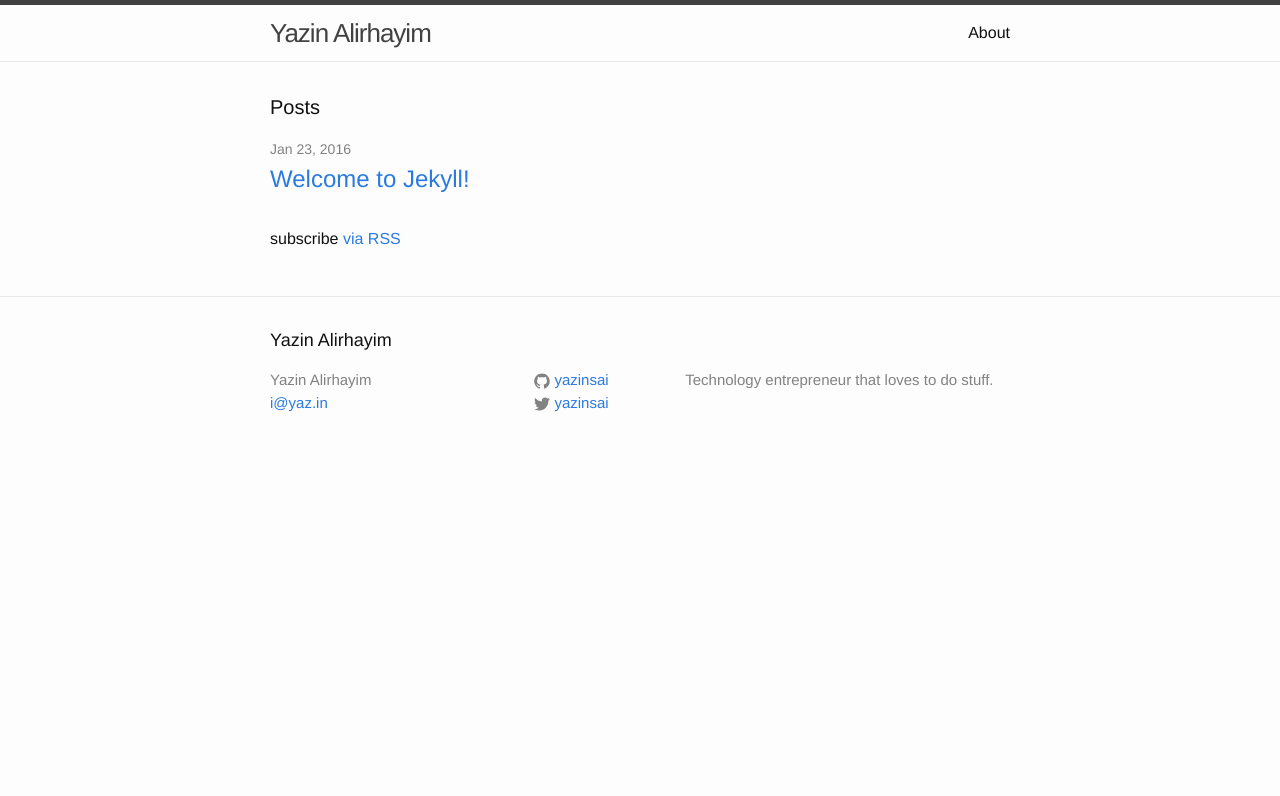
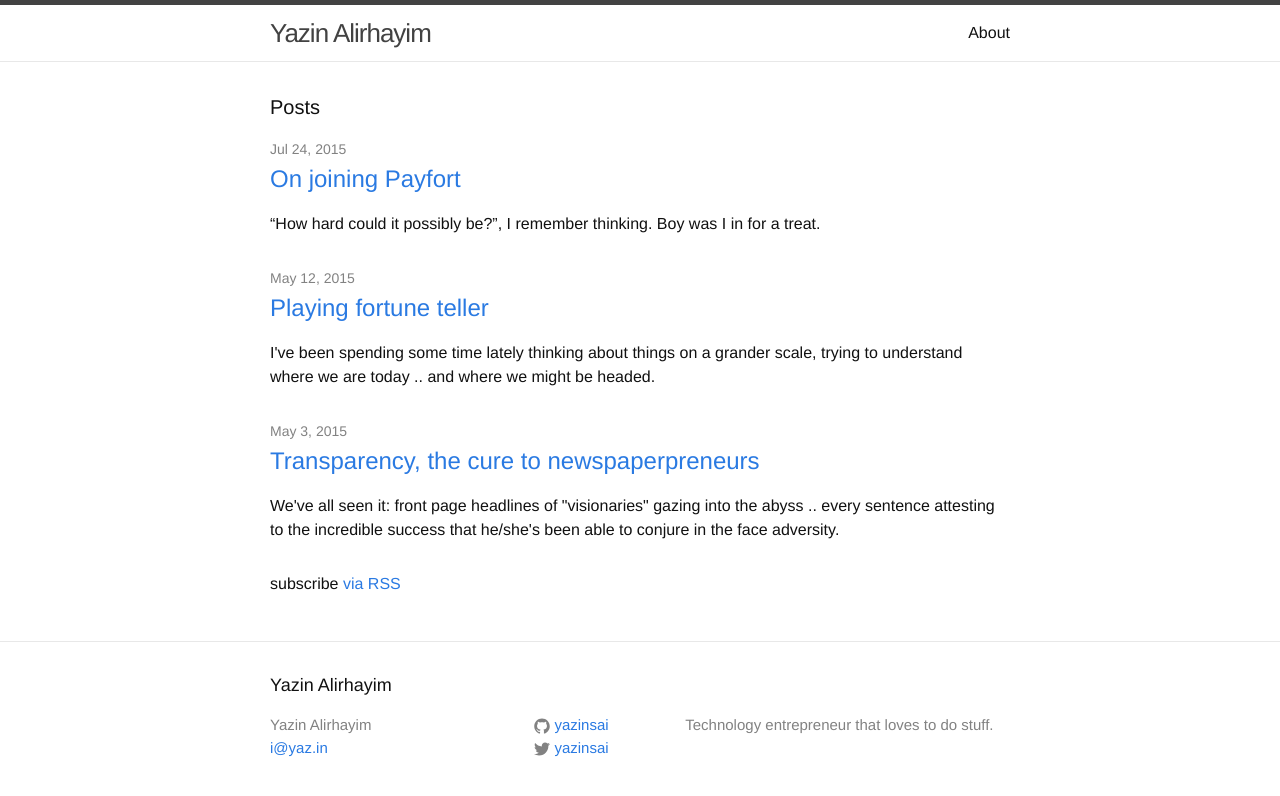
Before and after one commit to yazinsai/yazinsai.github.com, a Jekyll site: the page built from index.html, in a window 1280 px wide. Shown: the top 796 px of the page. Built offline with Jekyll 4.4.1, drawn with Linux system fonts in a browser that asks for light colours; some of the changed lines change nothing that is shown.

Commit message:
Migrated old posts

```diff
--- a/_config.yml
+++ b/_config.yml
@@ -11,9 +11,10 @@
 description: > # this means to ignore newlines until "baseurl:"
   Technology entrepreneur that loves to do stuff.
 baseurl: "" # the subpath of your site, e.g. /blog
-url: "http://yaz.in/" # the base hostname & protocol for your site
+url: "http://yaz.in" # the base hostname & protocol for your site
 twitter_username: yazinsai
 github_username:  yazinsai
+permalink: /:categories/:title/
 
 # Build settings
 markdown: kramdown
--- /dev/null
+++ b/_posts/2015-05-02-transparency-the-cure-to-newspaperpreneurs.md
@@ -0,0 +1,45 @@
+---
+layout: post
+title:  "Transparency, the cure to newspaperpreneurs"
+date:   2015-05-03 09:23:50 +0400
+categories:
+excerpt: |
+  We've all seen it: front page headlines of "visionaries" gazing into the abyss .. every sentence attesting to the incredible success that he/she's been able to conjure in the face adversity.
+---
+<!-- This post has been migrated from the previous version of this site; maintain permalink as is -->
+
+We've all seen it: front page headlines of "visionaries" gazing into the abyss .. every sentence attesting to the incredible success that he/she's been able to conjure in the face adversity.
+
+There's just one thing missing: numbers.
+
+I don't know how you could possibly describe someone as successful without knowing what their financial status is like.. and this is especially true of entrepreneurs.
+
+The media has a strong role to play in terms of getting the facts straight .. and I'm continually surprised at how, over and over again, we fall for this trap. I know of at least 3 entrepreneurs who's businesses are failing miserably (2 of whom haven't made a single $) and yet have been featured on newspapers across the region.
+
+I call these guys _newspaperpreneurs_. Entrepreneurs in the eyes of the public, but hobbyists in real life (it's easy to mix up a business and a hobby -- Justin Wilcox does [an excellent job of explaining the difference](https://www.youtube.com/watch?v=g83DACZIebQ)).
+
+## The solution is simple
+
+Transparency.
+
+For far too long, we've hidden behind the obscurity of the unknown (or worse, false perceptions). Nothing quite cuts through that like a nice strong dose of good ole fashioned transparency.
+
+What should you be transparent about? Well, everything that matters.
+
+Imagine if all companies out there published:
+- Revenue figures
+- User registrations, engagement and churn rates
+- Burn rates and net profit
+
+What's the worst that could happen?
+
+In fact, having done this before, I know that you'll quickly start to realize some benefits .. especially in the early stages of a companies lifetime:
+
+## Benefits of transparency
+
+- Added **accountability** and incentive to perform (the added peer pressure, knowing that everyone in the world will know if you screw up, is a great motivator to get off your butt and get stuff done).
+- **Focus** on what matters. Choosing the metrics carefully means that you're always going to have them in front of you -- setup as a public dashboard. The exercise of sharing this information with the public ensures that you'll have to find a way to get real time visibility to the metrics that matter -- something alot of companies don't have today.
+
+## My commitment to transparency
+
+Going forward, I pledge to transparency in the ventures I'm involved in today .. and ventures I engage in down the line. This follows in the footsteps of startups like [Moz](http://moz.com/about/tagfee), [Buffer](http://buffer.com) and many others.
--- /dev/null
+++ b/_posts/2015-05-12-playing-fortune-teller.md
@@ -0,0 +1,136 @@
+---
+layout: post
+title:  "Playing fortune teller"
+date:   2015-05-12 09:23:50 +0400
+categories:
+excerpt: |
+  I've been spending some time lately thinking about things on a grander scale, trying to understand where we are today .. and where we might be headed.
+---
+<!-- This post has been migrated from the previous version of this site; maintain permalink as is -->
+I've been spending some time lately thinking about things on a grander scale, trying to understand where we are today .. and where we might be headed. This is nothing new .. I often take whimsical thought-trips, stepping away from the laptop, lying down on my back and just staring at the (bland, nondescript) ceiling.
+
+![]({{site.baseurl}}/assets/playing-fortune-teller-crystal-ball.png)
+
+This time, though, I've decided to write my notes down after this exercise and hit the green Publish button.
+
+Here goes nothing.
+
+## If I were to start a business today, what would it be?
+
+Here's the approach I'm taking.. I've listed down problems, the technologies that are really taking off (globally) and the industry trends that will likely continue in the near future.
+
+Why this approach?
+
+Well, startups solve **problems** .. and that's where all good businesses need to start (from the customer). So, problems. Note that these differ alot based on the region, so I've listed those that affect Middle Eastern countries. Africa will have radically different problems (e.g. issues of infrastructure, access to clean water, etc.) and we all know what [first world problems](http://first-world-problems.com/) are like.
+
+**Technology** is an enabler .. or an accelerant. It allows us to connect things that look completely different in order to maximize the chances of success (more on this juiciness down below).
+
+Lastly, **trends**. These are phenomenons that have stood true for years. By periodically inspecting trends, we start to notice things that people in the field might miss out. Opportunities to fundamentally change how things are done today, because the trend has tipped over into new territory .. so that something that was previously off limits is now actually conceivable. Again, this is me playing abstract nun .. so it can be hard to fathom in concept. Fear not grasshopper, for I'll step down from my pedestal and talk about specific examples in just a bit.
+
+Another way to picture this is on a timescale:
+
+![]({{site.baseurl}}/assets/playing-fortune-teller-timescale.png)
+
+*Let's pretend for a second that you can read my horrible ~~hand~~ mouse-writing above.*
+
+- Past = problems
+- Present = technology
+- Future = trends
+
+Looking at any one of these 3 concepts without considering the others will show you only a piece of the picture. It's by combining these 3 together that you really get all deep in it.
+
+## Problems:
+
+*   Logistics (getting things from A -> B)
+
+*   Adjacent: moving people around (getting someone from A -> B)
+
+*   Payments (moving money around; e.g. from buyer -> seller)
+
+*   Remittances (sending money back home without going bankrupt)
+
+## Technologies:
+
+*   Virtual Reality
+*   Solar
+*   Artificial Intelligence
+*   Bitcoin
+*   Drones
+*   3D printing
+*   Self-driving Vehicles
+
+## Trends:
+
+*   Battery density -- at 200 Wh/kg today ([growing at 8%/year](http://qr.ae/0j2jp) -- plateaus at 800 Wh/kg, in ~18 years) [2014 Energy Storage Symposium - Tesla CTO, JB Straubel, Keynote]
+*   Transistor density / processor speed colloquially ([2X every 2 years](https://en.wikipedia.org/wiki/Moore%27s_law), plateaus when transistor size approaches atom size in ~20 years) [Moore's Law]
+
+## Combo time
+
+Now the fun part .. starting with problems, we'll add the Technology and Trends and stir vigorously (Warning: Never start with the technology just for the heck of it .. unless [it's a hobby](https://youtu.be/g83DACZIebQ?t=23s), in which case it's perfectly cool).
+
+### #1 - Logistics
+
+**Problemo:**
+
+Ah yes, the eternal problem. It's almost incredible how we still can't get a measly package from A -> B without it getting stuck somewhere, lost, confiscated or otherwise annihilated before it finally gets to us .. 35 years late. For the most part, we're still using the same transportation mediums that've existed for the past few decades with very-little to no change. We still use freight ships for large container shipments, and aircrafts for smaller quicker deliveries.
+
+You can already notice that to tackle a problem this huge, you'd have to break it up (both geographically, and by payload size):
+
+![]({{site.baseurl}}/assets/playing-fortune-teller-world.png)
+
+**What Technology & Trends bode for Logistics (according to my crystal ball)**
+
+<u>Drones.</u> The most relevant technology here would have to be, without a doubt, drones. Amazon has already [opened our eyes](http://www.amazon.com/b?node=8037720011) to the possibility of using drones for making hyper-local deliveries (whatever radius it can travel to and back on a single charge).
+
+_Today_: The [best commercial drone](http://rc-drones-review.toptenreviews.com/phantom-2-vision-review.html) we know of (not considering military UAVs) has a 25 minute flight time, with a top speed of 33.5 mph and a payload of 300 grams.
+
+Factor in the trends and things get really interesting. Battery density is increasing by ~8% every year, and that's going to mean drones are going to be able to carry a greater payload for longer (thereby covering an even bigger distance). Factor in Moore's law and things get really spicy -- the weight of the electronic brains plummet, which means even greater payload action. The great part is that you don't really have to worry too much about signal distance, since [autonomous drones](http://airware.com/) are already within means.
+
+And don't forget Solar. I believe we'll be seeing longer-range autonomous drones with solar panels covering ranges in the hundreds of kilometers in the not-so-distant future.
+
+You may see now that it doesn't take a whole lot of imagination to expect a real change in how hyper-local, low payload deliveries happen over the next 5 years (for context, consider that [86% of products sold on Amazon](http://g-ecx.images-amazon.com/images/G/01/rowland/AmazonPetitionforExemption_July92014.pdf) are < 2.3 kg in weight).
+
+_Applications here in the Middle East context_: Food deliveries baby! I can't think of a better place to test out a solution like this .. since places like Dubai or Bahrain are really dense and already have a huge reliance on home delivery (apparently, you can't get Starbucks to deliver to you anywhere else yet).
+
+Of course, the big question here is around legislation. Is flying a drone for commercial purposes even legal? The UAE has already [issued a law on Drones](http://www.dcaa.gov.ae/Files/UAV%20Safety%20Rules%20Flier2%20with%20arabic.pdf) that requires explicit permission for the usage of drones for commercial purposes. Sounds fair.
+
+<u>3D Printing.</u> Yeah, this is something to consider as well. While not as obvious as drones, there is a potential for 3D Printing to change the need to ship products in the first place. We're already seeing people build prototypes using 3D printing (just download any sketch you like, and voila .. you've got it). Much the same way music was transformed from a physical products like CDs to a virtual file .. we will get to the point where you just pick which items you want and [simply print them](http://www.stratasys.com/industries/automotive).
+
+## #2 - Payments
+
+**el Problema:**
+
+Here we go. This is one that I've already started pursuing with [White](https://whitepayments.com/), but there's still plenty to be done. The fundamental problem with payments is that moving them around costs _way too much_! It's insane, especially considering that in most cases no physical money is being moved around.
+
+If you buy a widget from a store and pay by credit card, the store owner loses ~3% of the transaction amount. Seriously. The same happens if you buy online (though that % usually increases -- e.g. Paypal charges UAE startups 5%). This is only possible because Visa and MasterCard have created the mother of all walled gardens, governed almost entirely by suit-wearing people that take themselves way too seriously. They are charge, and they pass no opportunity to remind you of it -- passing decrees when they see fit (something they do quite liberally, considering how insanely hard it is to accept credit cards as a merchant).
+
+The next payment method that comes by is _NOT_ going to be a credit card -- that much is clear.
+
+Why does it cost so much to process payments today? Here are the biggest two reasons:
+
+*   Credit-based transactions. Yes, when you use your credit card, you're being loaned that amount by your bank. Banks don't lend money for free. This also helps us understand why the fee is a percentage of the transaction, and not a fixed amount (there's greater risk with larger amounts).
+*   Chargeback protection. Card networks provide their customers chargeback protection (e.g. if the customer was charged fraudulently and demands a refund, they get their money back). Where does this money come from? You guessed it .. the merchant. The card networks charge a fee for mediation and issue resolution.
+
+**What Technology & Trends bode for Payments**
+
+<u>Bitcoin:</u> Obvious, ain't it. There's been alot of talk about bitcoin as an alternative to payments traditionally made using credit cards, debit cards and cash. There's a fundamental issue with Bitcoin, and that is exchanges. It's still pretty damn hard to convert currency to BTC, and back to currency. While there are plenty of exchanges in places like the US and Europe, we're still behind in the Middle East .. and that's the Achille's heel of the bitcoin system.
+
+![]({{site.baseurl}}/assets/playing-fortune-teller-btc.png)
+
+Once free exchanges are setup, it's not a stretch to realize that Bitcoin will EXPLODE. And it's only a matter of time. I would argue that the true power of bitcoin is most felt when, ironically, it happens in the background .. when you don't even know that it's there.
+
+Imagine a fictional remittance service called TrustMeWithYourMonies.com where the user deposits funds in AED and it pops up the other side in Indian Rupees, or whatever other currency .. with the Bitcoin action happening in the background, converting AED -> BTC, and BTC -> INR in an instant.
+
+![]({{site.baseurl}}/assets/playing-fortune-teller-btc-background.png)
+
+(This, of course, is only possible if exchanges exist in both the UAE and India. Luckily, we're _already_ seeing a bunch of these bad boys come up with [Yellow](http://yellowpay.co/) and [BitOasis](http://bitoasis.net/) alive and kickin' in the UAE.) At the end of the day, very few people care about Bitcoin for Bitcoin's sake. It's all about what _problems you can fix_ with Bitcoin. That's where it's at.
+
+## One last question
+
+You might wonder .. If these ideas are so great, why don't I work on them?
+
+The answer is: I will. I'm already working on Payments, with [White](https://whitepayments.com) -- but if no one steps up to address the former, then I'll find a way to do that too.
+
+---
+
+Please let me know what you think in the comments below. Come to think of it, I'd _love_ to hear your predictions for the near future!
--- /dev/null
+++ b/_posts/2015-07-24-on-joining-payfort.md
@@ -0,0 +1,49 @@
+---
+layout: post
+title:  "On joining Payfort"
+date:   2015-07-24 09:23:50 +0400
+categories:
+excerpt: |
+  “How hard could it possibly be?”, I remember thinking. Boy was I in for a treat.
+---
+<!-- This post has been migrated from the previous version of this site; maintain permalink as is -->
+
+_Originally posted on [http://www.payfort.com/blog/payfort-acquires-white-payments/](http://www.payfort.com/blog/payfort-acquires-white-payments/)_
+
+“How hard could it possibly be?”, I remember thinking. Boy was I in for a treat.
+
+It was April 2014, and I’d just got back from a month-long biking trip to Iceland — a 1,300km journey around Iceland’s Route 1, the road that circles the entire island.
+
+I was dabbling with new ideas for a startup, and found myself intent on solving the broken public transport system in my native Bahrain. So I built out this super-simple landing page and just needed to setup payments so I could test it out in the wild (with real paying customers). I’d set aside a few hours for the payment integration, but quickly found out that I’d need more than that. A lot more. My initial googling efforts revealed that I needed a trade license, a $30,000 security deposit about a month to get setup with the bank. This was a joke. I knew that the process takes about an hour in the US, and it’s also completely free.
+
+So I wondered: “How hard could it possibly be to build a payment solution?”
+
+## Starting White
+
+And that’s how White started. It’s worth noting that I knew absolutely nothing about the Payments Industry, so that’s where I started. I read blogs, watched videos, asked questions on Quora and talked to people in the field. Within 2 days I had a fairly good sense of what the industry was like .. and within a few weeks, understood enough about the larger peripheral banking industry (fractional reserve banking, money, foreign markets, etc.) to understand not just how things worked, but why.
+
+The next step was to setup an agreement with acquiring banks, special banks licensed to process credit cards. I would need to connect to these banks, and then expose the credit card processing facility over a slick API. Easy.
+
+Except it wasn’t. We spent months on end talking to compliance, risk, business and all sorts of other departments I didn’t even know existed. Long story short, we spent the next 9 months (from May ‘14 – Feb ‘15) following up with a bank .. before we finally went live with the largest acquiring bank in the UAE, in early February of this year.
+
+Little did we know, we’d get shut down by that same bank just 40 days later.
+
+## Going Live (finally)
+
+That first month we were live was super-exciting. We put 9 merchants live, processing 6 figures in just under 30 days. What was more exciting was the fact that we had almost a backlog of several hundred more merchants (which we had built up over the 9 month waiting period).
+
+Then, lights out. The bank shut us down without even a heads up (we found out when we started noticing tens of errors show up in our Slack channel). Apparently, they had concerns .. many pertaining to our fast-growth (we were on track to hit 7-figures within just a few months of going live).
+
+It was painful to realize, after 10 months of pursuing the deal, that the bank we’d signed with was no longer interested in processing for us. We resumed talking to other acquiring banks in the UAE (there were just 3 in total at the time), but it was clear that it would take another few months before we would be live again. So we were back to pushing paper and following up with banks..
+
+We took this opportunity to reassess our position. We love technology, and we love solving real problems for our customers. But God do we hate bureaucracy, and just the thought of having to go through the entire process of talking to banks again had me contemplating shooting myself. No wonder people flocked to White — everyone hated dealing with the banks just as much as we did.
+
+## Payfort
+
+We’d always had an open door to Payfort, having met in several events prior (including Arabnet and Mix ‘n Mentor). We sat down at the meeting table, through a mutual acquaintance, and discussed the possibility of a partnership. Through these discussions, it became more and more apparent that the two businesses were complementary.
+
+Payfort was absolutely stellar at attracting the larger merchants like governments and airlines. White was kick-ass at attracting smaller merchants that just wanted to go online quickly. This lead to what would eventually become the acquisition. We’d be able to leverage the existing agreements that Payfort has with different acquiring banks across the region, and that was a big deal for us. It also presents a huge opportunity for unprecedented growth — suddenly, the biggest hurdle we faced would be lifted.
+
+We’ve already started working on a new Payfort offering specifically targeted at small and medium sized businesses. It should be ready for show time in a matter of weeks. Then it’s game on.
+
+![]({{site.baseurl}}/assets/on-joining-payfort-pavel-and-yazin.jpg)
--- a/_posts/2016-01-23-welcome-to-jekyll.markdown
+++ /dev/null
@@ -1,25 +0,0 @@
----
-layout: post
-title:  "Welcome to Jekyll!"
-date:   2016-01-23 09:23:50 +0400
-categories: jekyll update
----
-You’ll find this post in your `_posts` directory. Go ahead and edit it and re-build the site to see your changes. You can rebuild the site in many different ways, but the most common way is to run `jekyll serve`, which launches a web server and auto-regenerates your site when a file is updated.
-
-To add new posts, simply add a file in the `_posts` directory that follows the convention `YYYY-MM-DD-name-of-post.ext` and includes the necessary front matter. Take a look at the source for this post to get an idea about how it works.
-
-Jekyll also offers powerful support for code snippets:
-
-{% highlight ruby %}
-def print_hi(name)
-  puts "Hi, #{name}"
-end
-print_hi('Tom')
-#=> prints 'Hi, Tom' to STDOUT.
-{% endhighlight %}
-
-Check out the [Jekyll docs][jekyll-docs] for more info on how to get the most out of Jekyll. File all bugs/feature requests at [Jekyll’s GitHub repo][jekyll-gh]. If you have questions, you can ask them on [Jekyll Talk][jekyll-talk].
-
-[jekyll-docs]: http://jekyllrb.com/docs/home
-[jekyll-gh]:   https://github.com/jekyll/jekyll
-[jekyll-talk]: https://talk.jekyllrb.com/
--- a/css/main.scss
+++ b/css/main.scss
@@ -15,7 +15,7 @@ $base-line-height: 1.5;
 $spacing-unit:     30px;
 
 $text-color:       #111;
-$background-color: #fdfdfd;
+$background-color: #ffffff;
 $brand-color:      #2a7ae2;
 
 $grey-color:       #828282;
--- a/index.html
+++ b/index.html
@@ -14,6 +14,7 @@ layout: default
         <h2>
           <a class="post-link" href="{{ post.url | prepend: site.baseurl }}">{{ post.title }}</a>
         </h2>
+        {{ post.excerpt }}
       </li>
     {% endfor %}
   </ul>
```
Also changed, not shown: assets/on-joining-payfort-pavel-and-yazin.jpg (added), assets/playing-fortune-teller-btc-background.png (added), assets/playing-fortune-teller-btc.png (added), assets/playing-fortune-teller-crystal-ball.png (added), assets/playing-fortune-teller-timescale.png (added), assets/playing-fortune-teller-world.png (added).
